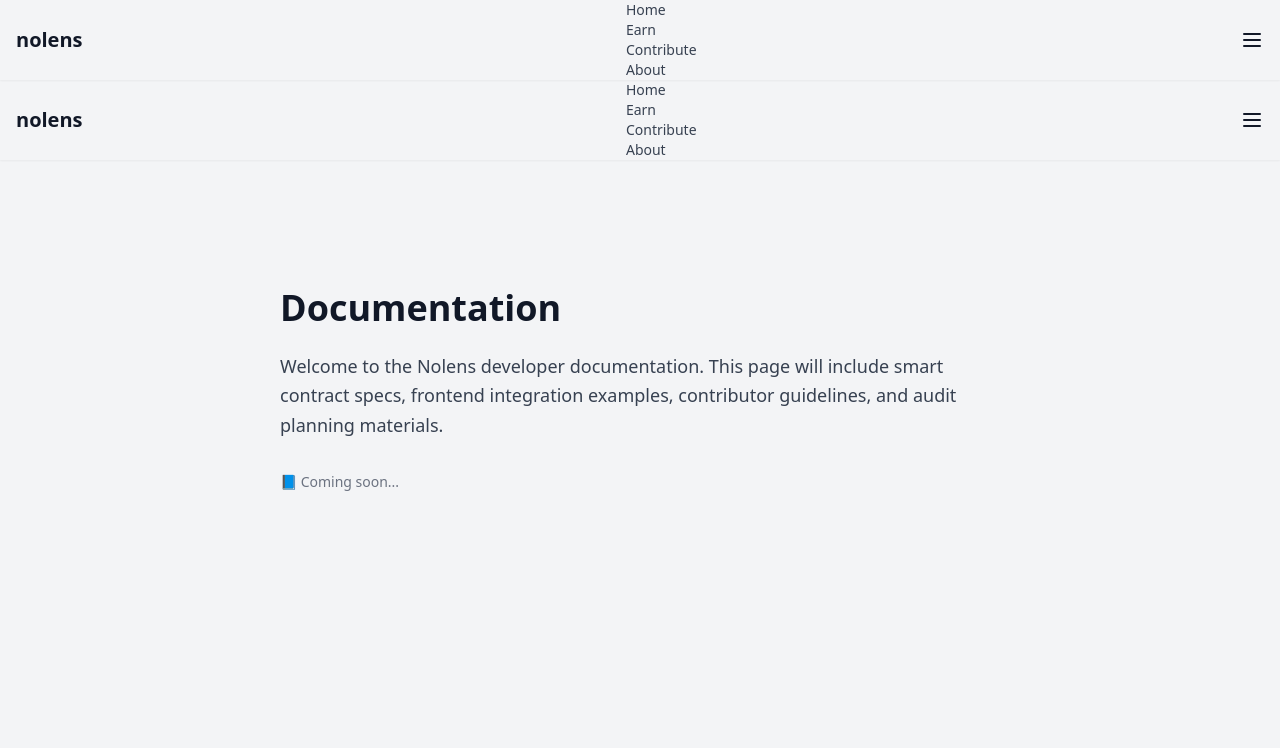
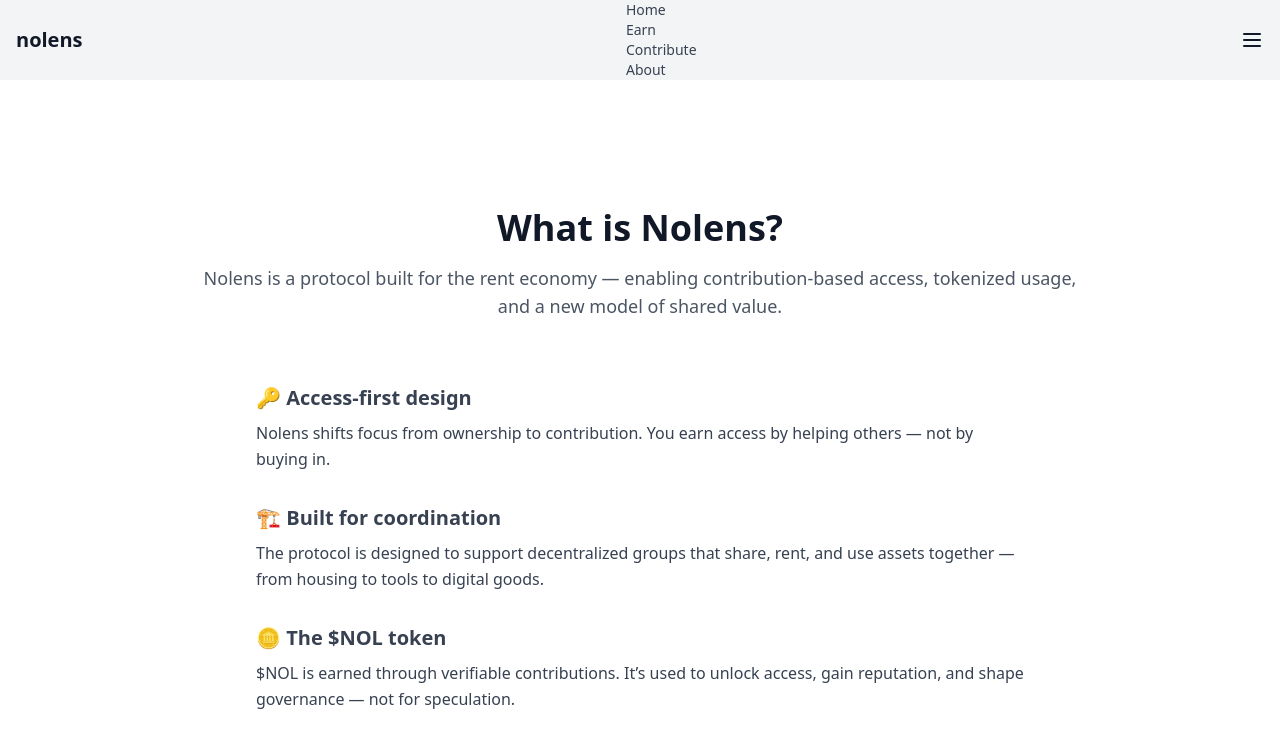
Before and after one commit to nolensprotocol/nolens, a Next.js app: page /docs in a window 1280 px wide. Shown: the top 748 px of the page. Built offline with nearby package versions, Linux system fonts and the light colour scheme; what wagmi would draw is missing.

Commit message:
Update docs.js

```diff
--- a/pages/docs.js
+++ b/pages/docs.js
@@ -1,24 +1,45 @@
+// pages/docs.js
 import Head from 'next/head'
-import Navbar from '../components/Navbar'
 
 export default function Docs() {
   return (
     <>
       <Head>
-        <title>Nolens Docs</title>
-        <meta name="description" content="Developer documentation for Nolens Protocol." />
+        <title>About Nolens</title>
+        <meta name="description" content="Learn about the Nolens protocol, its vision, and the idea of access-first economies." />
       </Head>
 
-      <Navbar />
+      <main className="min-h-screen bg-white text-gray-900 pt-32 pb-24 px-6">
+        <div className="max-w-4xl mx-auto text-center mb-16">
+          <h1 className="text-4xl font-extrabold mb-4">What is Nolens?</h1>
+          <p className="text-gray-600 text-lg">
+            Nolens is a protocol built for the rent economy — enabling contribution-based access, tokenized usage, and a new model of shared value.
+          </p>
+        </div>
 
-      <main className="pt-32 px-6 max-w-3xl mx-auto">
-        <h1 className="text-4xl font-bold mb-6 text-gray-900">Documentation</h1>
-        <p className="text-gray-700 text-lg leading-relaxed">
-          Welcome to the Nolens developer documentation. This page will include smart contract specs,
-          frontend integration examples, contributor guidelines, and audit planning materials.
-        </p>
-        <div className="mt-8 text-gray-500 text-sm">📘 Coming soon...</div>
+        <div className="max-w-3xl mx-auto space-y-8 text-gray-700 text-base leading-relaxed">
+          <section>
+            <h2 className="text-xl font-semibold mb-2">🔑 Access-first design</h2>
+            <p>
+              Nolens shifts focus from ownership to contribution. You earn access by helping others — not by buying in.
+            </p>
+          </section>
+
+          <section>
+            <h2 className="text-xl font-semibold mb-2">🏗️ Built for coordination</h2>
+            <p>
+              The protocol is designed to support decentralized groups that share, rent, and use assets together — from housing to tools to digital goods.
+            </p>
+          </section>
+
+          <section>
+            <h2 className="text-xl font-semibold mb-2">🪙 The $NOL token</h2>
+            <p>
+              $NOL is earned through verifiable contributions. It’s used to unlock access, gain reputation, and shape governance — not for speculation.
+            </p>
+          </section>
+        </div>
       </main>
     </>
-  )
+  );
 }
```
